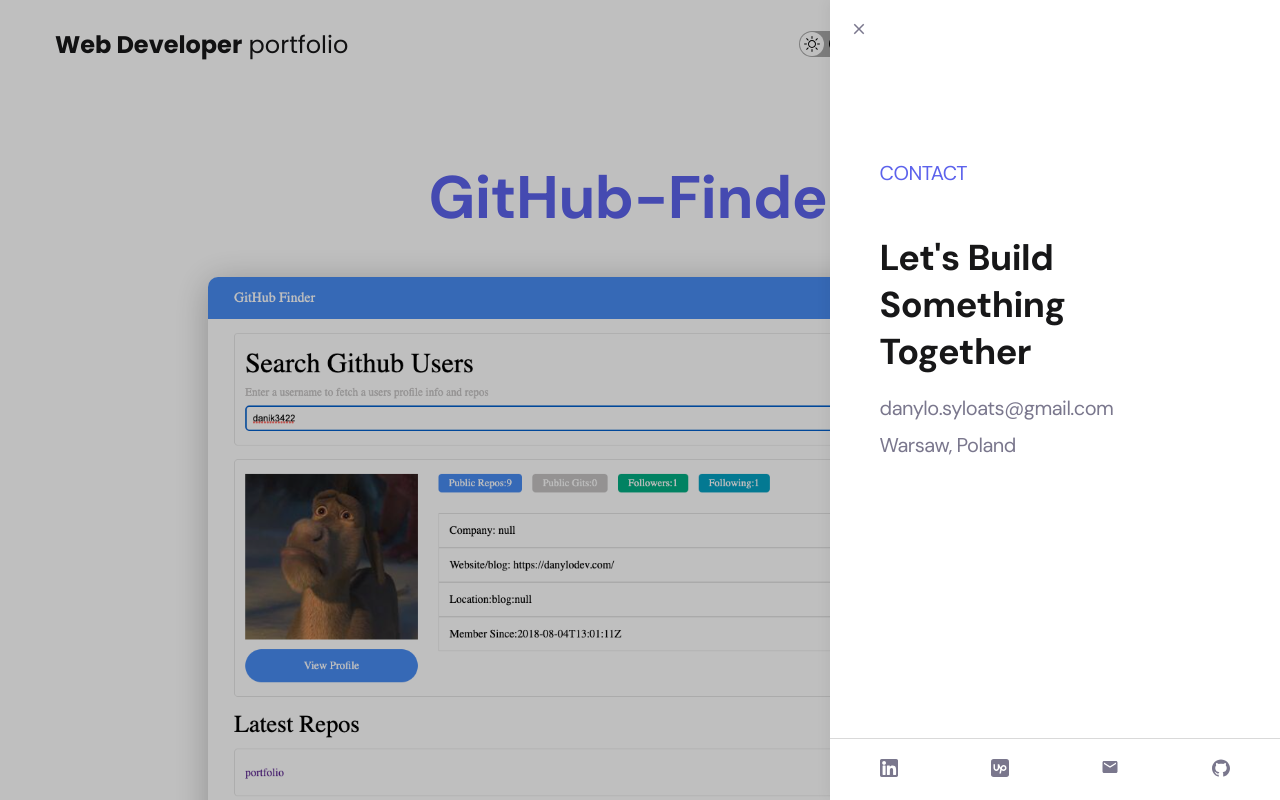
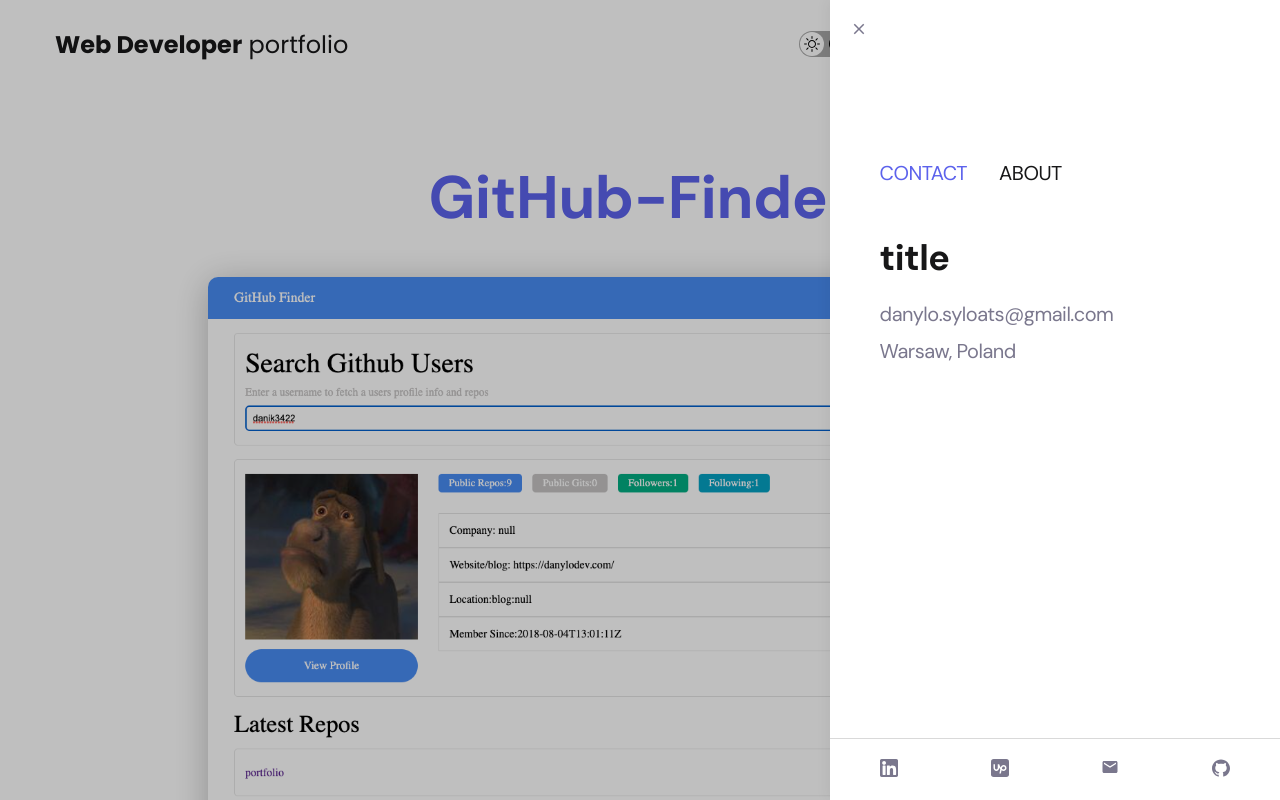
Before and after one commit to danik3422/portfolio, a React (Create React App) app: page /project/1 in a window 1280 px wide. Both pictures are taken after a click on the item "Contacts". Shown: the top 800 px of the page. Built offline with nearby package versions, Linux system fonts and the light colour scheme.

Commit message:
Added language switcher

```diff
--- a/src/components/contactModal/ContactModal.js
+++ b/src/components/contactModal/ContactModal.js
@@ -1,10 +1,12 @@
 import { useState } from 'react'
+import { useTranslation } from 'react-i18next'
 import github from './../../img/icons/github-modal.svg'
 import linkedin from './../../img/icons/linkedin-modal.svg'
 import upwork from './../../img/icons/upwork.svg'
 import './style.css'
 const ContactModal = ({ isOpen, onClose }) => {
 	const [isClosing, setIsClosing] = useState(false)
+	const { t } = useTranslation(['contact'])
 
 	const handleClose = () => {
 		setIsClosing(true)
@@ -38,12 +40,11 @@
 					<path d='M19 6.41L17.59 5 12 10.59 6.41 5 5 6.41 10.59 12 5 17.59 6.41 19 12 13.41 17.59 19 19 17.59 13.41 12z'></path>
 				</svg>
 				<ul className='sidebar__nav'>
-					<li className='sidebar__item--active'>Contact</li>
+					<li className='sidebar__item--active'>{t('contact')}</li>
+					<li className='sidebar__item'>{t('about')}</li>
 				</ul>
 				<div className='sidebar__contact'>
-					<h1 className='sidebar__contact-title'>
-						Let's Build Something <br /> Together
-					</h1>
+					<h1 className='sidebar__contact-title'>{t('title')}</h1>
 					<div className='sidebar__contact-data'>
 						<p>danylo.syloats@gmail.com</p>
 						<p>Warsaw, Poland</p>
```
